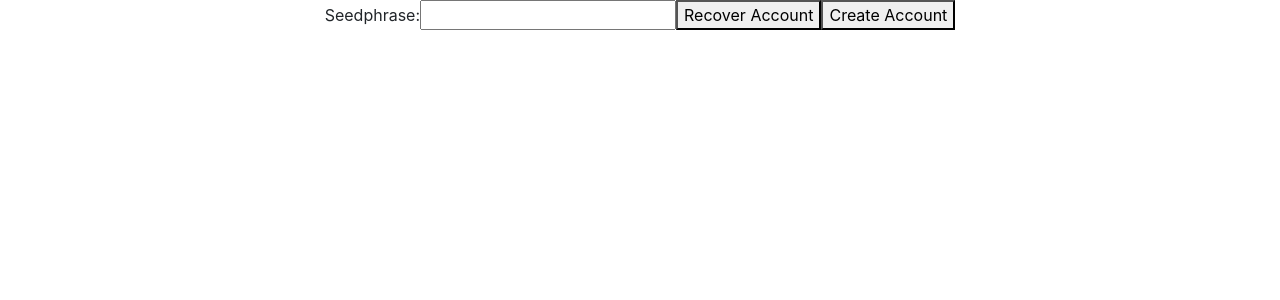
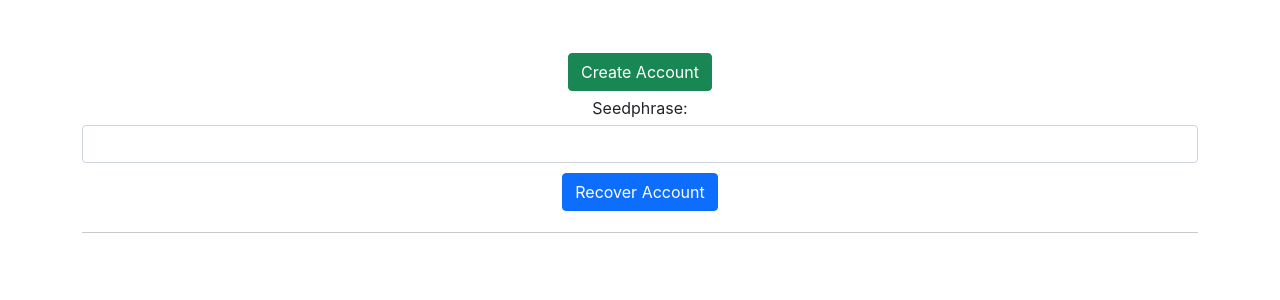
Before and after one commit to atilatech/aqua-wallet, a React (Create React App) app: page / in a window 1280 px wide. Shown: the top 300 px of the page. Built offline with nearby package versions, Linux system fonts and the light colour scheme.

Commit message:
add styling to components using bootstrap

```diff
--- a/src/App.css
+++ b/src/App.css
@@ -1,5 +1,14 @@
 .App {
   text-align: center;
+}
+
+input.form-control {
+  margin-top: 5px;
+  margin-bottom: 5px;
+}
+
+.btn {
+  margin: 5px
 }
 
 .App-logo {
--- a/src/scenes/Account/AccountCreate.tsx
+++ b/src/scenes/Account/AccountCreate.tsx
@@ -32,21 +32,22 @@ function AccountCreate() {
   }
 
   return (
-    <>
+    <div className='AccountCreate container mt-5'>
       <form onSubmit={event=>event.preventDefault()}>
-        <label>
-          Seedphrase:
-          <input type="text" value={seedphrase} onChange={handleChange} />
-        </label>
-        <button type="button" onClick={recoverAccount}>
+        <button type="button" className="btn btn-success" onClick={createAccount}>
+          Create Account
+        </button>
+        <div className="form-group">
+          <label>Seedphrase:</label>
+          <input type="text" className="form-control" value={seedphrase} onChange={handleChange} />
+        </div>
+        <button type="button" className="btn btn-primary mr-3" onClick={recoverAccount}>
           Recover Account
         </button>
-        <button type="button" onClick={createAccount}>
-          Create Account
-        </button>
       </form>
+      <hr/>
       {account && <AccountDetail account={account} /> }
-    </>
+    </div>
   )
 
 }
--- a/src/scenes/Account/AccountDetail.tsx
+++ b/src/scenes/Account/AccountDetail.tsx
@@ -42,7 +42,7 @@ const AccountDetail: React.FC<AccountDetailProps> = ({account}) => {
         setNetworkResponse({
           status: 'complete',
           message: <p>Transfer complete! <a href={`${goerli.blockExplorerUrl}/tx/${receipt.transactionHash}`} target="_blank" rel="noreferrer">
-            View transation
+            View transaction
             </a></p>,
         });
         return receipt;
@@ -68,27 +68,26 @@ const AccountDetail: React.FC<AccountDetailProps> = ({account}) => {
   }
 
   return (
-    <>
-      <p>Address: {account.address}</p>
-      <a href={`https://goerli.etherscan.io/address/${account.address}`} target="_blank" rel="noreferrer">
-        View on Etherscan
+    <div className='AccountDetail container'>
+        <p>
+            Address: <a href={`https://goerli.etherscan.io/address/${account.address}`} target="_blank" rel="noreferrer">
+            {account.address}
             </a>
-      <br />
-      <label>
-        Destination Address:
-        <input type="text" value={destinationAddress} onChange={handleDestinationAddressChange} />
-      </label>
-      <br />
-      <label>
-        Amount:
-        <input type="number" value={amount} onChange={handleAmountChange} />
-        </label>
-        <br />
+        </p>
 
-        <button type="button" onClick={transfer} disabled={!amount}>
+        <div className="form-group">
+            <label>Destination Address:</label>
+            <input className="form-control" type="text" value={destinationAddress} onChange={handleDestinationAddressChange} />
+        </div>
+
+        <div className="form-group">
+            <label>Amount:</label>
+            <input className="form-control" type="number" value={amount} onChange={handleAmountChange} />
+        </div>
+
+        <button className="btn btn-primary" type="button" onClick={transfer} disabled={!amount || networkResponse.status === 'pending'}>
             Send {amount} ETH
         </button>
-
 
         {/* Show the network response status and message */}
         {networkResponse.status &&
@@ -100,7 +99,7 @@ const AccountDetail: React.FC<AccountDetailProps> = ({account}) => {
         }
 
         <AccountTransactions account={account} />
-    </>
+    </div>
   )
 }
 
--- a/src/scenes/Account/AccountTransactions.tsx
+++ b/src/scenes/Account/AccountTransactions.tsx
@@ -1,5 +1,5 @@
 import { ethers } from 'ethers';
-import React, { useEffect, useState } from 'react';
+import React, { useCallback, useEffect, useState } from 'react';
 import { Account } from '../../models/Account';
 import { goerli } from '../../models/Chain';
 import { Transaction } from '../../models/Transaction';
@@ -19,7 +19,9 @@ const AccountTransactions: React.FC<AccountTransactionsProps> = ({ account }) =>
     message: '',
   });
 
-  useEffect(() => {
+  const getTransactions = useCallback(
+    () => {
+        console.log(account.address);
         setNetworkResponse({
             status: 'pending',
             message: '',
@@ -34,16 +36,22 @@ const AccountTransactions: React.FC<AccountTransactionsProps> = ({ account }) =>
               });
         }).finally(()=>{
             setNetworkResponse({
-            status: null,
+                status: 'complete',
                 message: '',
             });
         });
-  }, [account]);
+      },[account.address]
+  ) ;
+
+  useEffect(() => {
+    getTransactions();
+  }, [getTransactions]);
 
   return (
-    <div>
+    <div className="AccountTransactions">
+
         <h2>Transactions for Account: {account.address}</h2>
-      <table>
+        <table className="table table-striped">
             <thead>
             <tr>
                 <th>Hash</th>
@@ -57,17 +65,29 @@ const AccountTransactions: React.FC<AccountTransactionsProps> = ({ account }) =>
             {transactions.map(transaction => (
                 <tr key={transaction.hash}>
                 <td>
-                <a href={`${goerli.blockExplorerUrl}/tx/${transaction.hash}`} target="_blank" rel="noopener noreferrer">
+                    <a
+                    href={`${goerli.blockExplorerUrl}/tx/${transaction.hash}`}
+                    target="_blank"
+                    rel="noopener noreferrer"
+                    >
                     {shortenAddress(transaction.hash)}
                     </a>
                 </td>
                 <td>
-                  <a href={`${goerli.blockExplorerUrl}/address/${transaction.from_address}`} target="_blank" rel="noopener noreferrer">
+                    <a
+                    href={`${goerli.blockExplorerUrl}/address/${transaction.from_address}`}
+                    target="_blank"
+                    rel="noopener noreferrer"
+                    >
                     {shortenAddress(transaction.from_address)}
                     </a>
                 </td>
                 <td>
-                  <a href={`${goerli.blockExplorerUrl}/address/${transaction.to_address}`} target="_blank" rel="noopener noreferrer">
+                    <a
+                    href={`${goerli.blockExplorerUrl}/address/${transaction.to_address}`}
+                    target="_blank"
+                    rel="noopener noreferrer"
+                    >
                     {shortenAddress(transaction.to_address)}
                     </a>
                 </td>
@@ -81,16 +101,25 @@ const AccountTransactions: React.FC<AccountTransactionsProps> = ({ account }) =>
             ))}
             </tbody>
         </table>
-
+        {networkResponse.status === "complete" && transactions.length === 0 && (
+            <p>No transactions found for this address</p>
+        )}
+        <button type="button" className="btn btn-primary" onClick={getTransactions} disabled={networkResponse.status==="pending"}>
+          Refresh Transactions
+        </button>
         {/* Show the network response status and message */}
-      {networkResponse.status &&
+        {networkResponse.status && (
         <>
-          {networkResponse.status === 'pending' && <p>Transfer is pending...</p>}
-          {networkResponse.status === 'complete' && <p>{networkResponse.message}</p>}
-          {networkResponse.status === 'error' && <p>Error occurred while transferring tokens: {networkResponse.message}</p>}
+        {networkResponse.status === "pending" && (
+        <p className="text-info">Loading transactions...</p>
+        )}
+        {networkResponse.status === "error" && (
+        <p className="text-danger">
+            Error occurred while transferring tokens: {networkResponse.message}
+        </p>
+        )}
         </>
-        }
-
+        )}
     </div>
   );
 };
```
Lines whose indentation alone changed are shown as unchanged.
